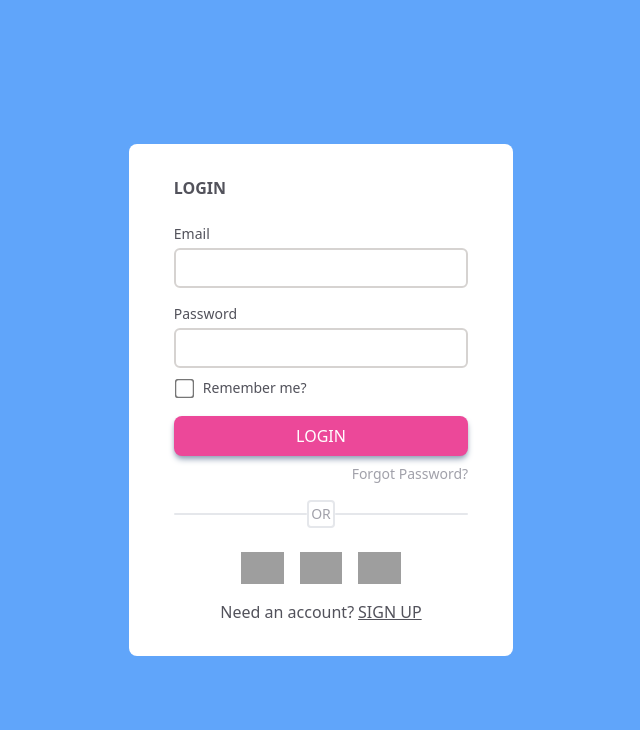
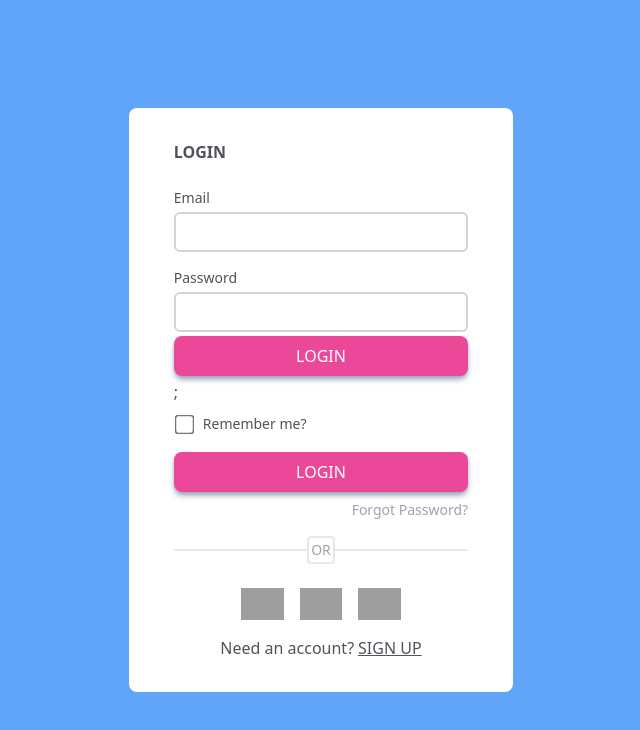
Before and after one commit to FBudn/React-first-practise-page, a React (Create React App) app: page / in a window 1280 px wide. Shown: the top 730 px of the page, without its empty margins (319-959 px from the left). Built offline with nearby package versions, Linux system fonts and the light colour scheme; grey boxes are pictures that could not be loaded.

Commit message:
catched-function-onClick

```diff
--- a/src/Buttons.js
+++ b/src/Buttons.js
@@ -1,6 +1,7 @@
-const Buttons = () => {
+const Buttons = ({ logClick }) => {
   return (
     <button
+      onClick={logClick}
       className="flex w-full h-10 rounded-lg text-white justify-center items-center text-center bg-pink-500 font-medium shadow-md
     shadow-slate-400"
     >
--- a/src/Input.js
+++ b/src/Input.js
@@ -1,4 +1,16 @@
+//import { useState } from "react";
+import Buttons from "./Buttons";
+import InputInfo from "./InputInfo";
+
 const InputDiv = () => {
+  const logClick = () => {
+    alert(`jestem`);
+    /*<InputInfo
+      emailValue={document.getElementById("emailInput").value}
+      passwordValue={document.getElementById("passwordInput").value}
+    />;*/
+  };
+
   return (
     <div className="flex flex-col gap-4 w-full mt-4">
       <div className="flex flex-col gap-1">
@@ -17,6 +29,7 @@ const InputDiv = () => {
           className="rounded-md border-stone-300 h-10 border-2"
           type="text"
         />
+        <Buttons logClick={logClick} />;
       </div>
     </div>
   );
--- /dev/null
+++ b/src/InputInfo.js
@@ -0,0 +1,13 @@
+import Buttons from "./Buttons";
+import InputDiv from "./Input";
+
+const InputInfo = ({ emailValue, passwordValue }) => {
+  return (
+    <div className="flex w-screen h-screen bg-green-400">
+      <div>{emailValue}</div>
+      <div>{passwordValue}</div>
+    </div>
+  );
+};
+
+export default InputInfo;
```
